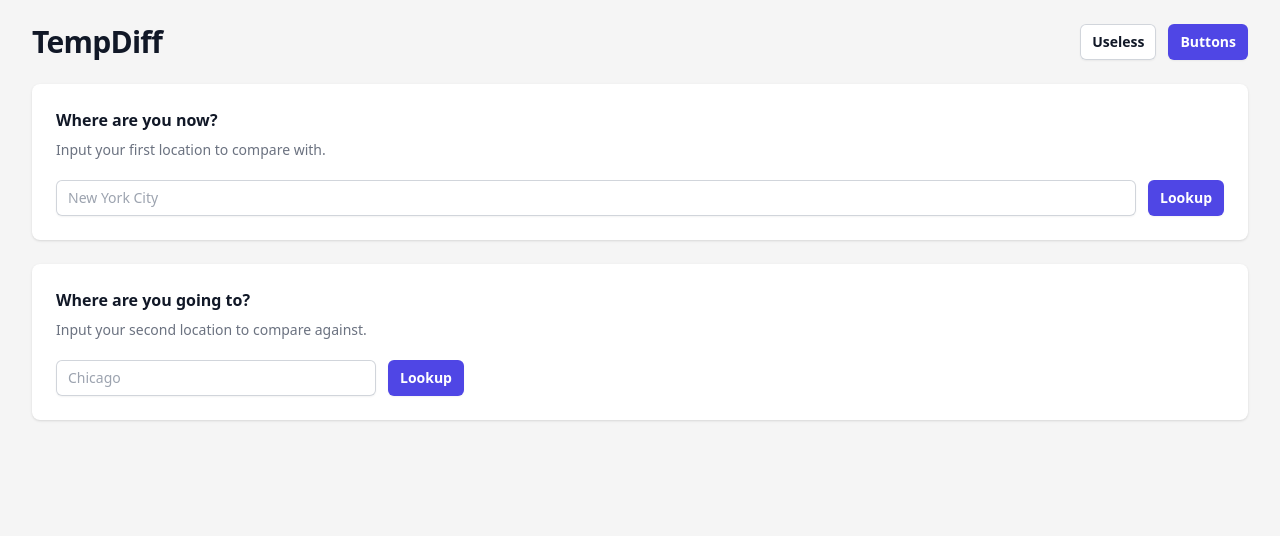
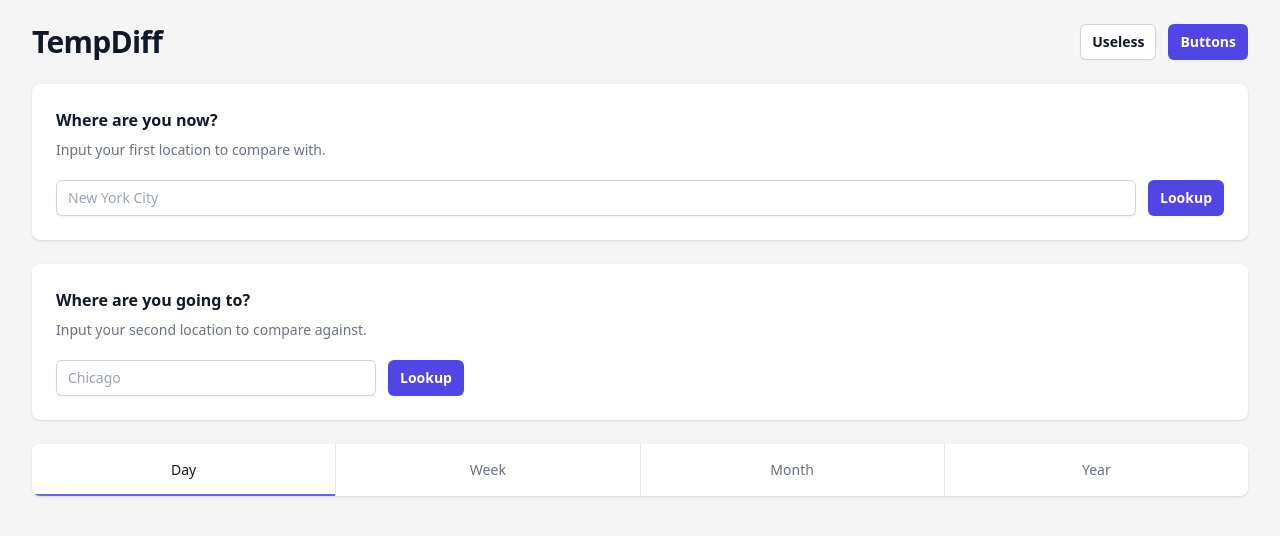
Before and after one commit to runkaiz/TempDiff, a SvelteKit app: page / in a window 1280 px wide. Shown: the top 536 px of the page. Built offline with nearby package versions, Linux system fonts and the light colour scheme.

Commit message:
Added time frame selector.

```diff
--- a/src/routes/+page.svelte
+++ b/src/routes/+page.svelte
@@ -2,15 +2,29 @@
 	let firstQuery = '';
 	let secondQuery = '';
 
+	let day = true;
+	let week = false;
+	let month = false;
+	let year = false;
+
+	function select(selected) {
+		day = selected == 'day' ? true : false;
+		week = selected == 'week' ? true : false;
+		month = selected == 'month' ? true : false;
+		year = selected == 'year' ? true : false;
+	}
+
 	async function lookUp(query) {
 		try {
 			const options = {
-				method: 'GET',
+				method: 'GET'
 			};
 
-			const url = '/geolookup?' + new URLSearchParams({
-				query: query,
-			});
+			const url =
+				'/geolookup?' +
+				new URLSearchParams({
+					query: query
+				});
 			const response = await fetch(url, options);
 
 			console.log(await response.json());
@@ -72,7 +86,7 @@
 		</div>
 	</div>
 
-	<div class="mx-auto max-w-7xl sm:px-6 lg:px-8">
+	<div class="mx-auto max-w-7xl sm:px-6 lg:px-8 mb-6">
 		<div class="bg-white shadow sm:rounded-lg">
 			<div class="px-4 py-5 sm:p-6">
 				<h3 class="text-base font-semibold leading-6 text-gray-900">Where are you going to?</h3>
@@ -98,4 +112,86 @@
 			</div>
 		</div>
 	</div>
+
+	<div class="mx-auto max-w-7xl sm:px-6 lg:px-8">
+		<div>
+			<div class="hidden sm:block">
+				<nav class="isolate flex divide-x divide-gray-200 rounded-lg shadow" aria-label="Tabs">
+					<!-- Current: "text-gray-900", Default: "text-gray-500 hover:text-gray-700" -->
+					{#if day}
+						<button
+							class="text-gray-900 rounded-l-lg group relative min-w-0 flex-1 overflow-hidden bg-white py-4 px-4 text-center text-sm font-medium hover:bg-gray-50 focus:z-10"
+							aria-current="page"
+						>
+							<span>Day</span>
+							<span aria-hidden="true" class="bg-indigo-500 absolute inset-x-0 bottom-0 h-0.5" />
+						</button>
+					{:else}
+						<button
+							class="text-gray-500 hover:text-gray-700 group relative min-w-0 flex-1 overflow-hidden bg-white py-4 px-4 text-center text-sm font-medium hover:bg-gray-50 focus:z-10"
+							aria-current="page"
+							on:click={() => select('day')}
+						>
+							<span>Day</span>
+							<span aria-hidden="true" class="bg-transparent absolute inset-x-0 bottom-0 h-0.5" />
+						</button>
+					{/if}
+					{#if week}
+						<button
+							class="text-gray-900 group relative min-w-0 flex-1 overflow-hidden bg-white py-4 px-4 text-center text-sm font-medium hover:bg-gray-50 focus:z-10"
+							aria-current="page"
+						>
+							<span>Week</span>
+							<span aria-hidden="true" class="bg-indigo-500 absolute inset-x-0 bottom-0 h-0.5" />
+						</button>
+					{:else}
+						<button
+							class="text-gray-500 hover:text-gray-700 group relative min-w-0 flex-1 overflow-hidden bg-white py-4 px-4 text-center text-sm font-medium hover:bg-gray-50 focus:z-10"
+							aria-current="page"
+							on:click={() => select('week')}
+						>
+							<span>Week</span>
+							<span aria-hidden="true" class="bg-transparent absolute inset-x-0 bottom-0 h-0.5" />
+						</button>
+					{/if}
+					{#if month}
+						<button
+							class="text-gray-900 group relative min-w-0 flex-1 overflow-hidden bg-white py-4 px-4 text-center text-sm font-medium hover:bg-gray-50 focus:z-10"
+							aria-current="page"
+						>
+							<span>Month</span>
+							<span aria-hidden="true" class="bg-indigo-500 absolute inset-x-0 bottom-0 h-0.5" />
+						</button>
+					{:else}
+						<button
+							class="text-gray-500 hover:text-gray-700 group relative min-w-0 flex-1 overflow-hidden bg-white py-4 px-4 text-center text-sm font-medium hover:bg-gray-50 focus:z-10"
+							aria-current="page"
+							on:click={() => select('month')}
+						>
+							<span>Month</span>
+							<span aria-hidden="true" class="bg-transparent absolute inset-x-0 bottom-0 h-0.5" />
+						</button>
+					{/if}
+					{#if year}
+						<button
+							class="text-gray-900 rounded-r-lg group relative min-w-0 flex-1 overflow-hidden bg-white py-4 px-4 text-center text-sm font-medium hover:bg-gray-50 focus:z-10"
+							aria-current="page"
+						>
+							<span>Year</span>
+							<span aria-hidden="true" class="bg-indigo-500 absolute inset-x-0 bottom-0 h-0.5" />
+						</button>
+					{:else}
+						<button
+							class="text-gray-500 hover:text-gray-700 rounded-r-lg group relative min-w-0 flex-1 overflow-hidden bg-white py-4 px-4 text-center text-sm font-medium hover:bg-gray-50 focus:z-10"
+							aria-current="page"
+							on:click={() => select('year')}
+						>
+							<span>Year</span>
+							<span aria-hidden="true" class="bg-transparent absolute inset-x-0 bottom-0 h-0.5" />
+						</button>
+					{/if}
+				</nav>
+			</div>
+		</div>
+	</div>
 </main>
```
